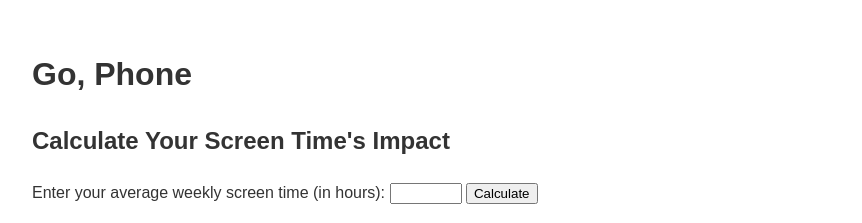
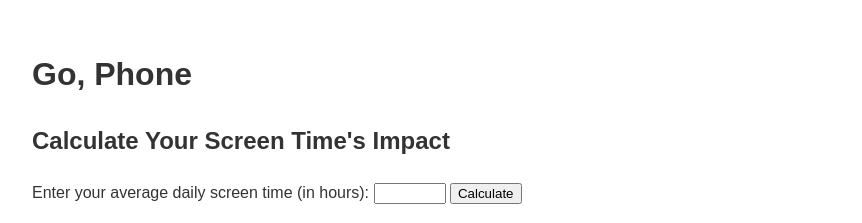
Before and after one commit to marcelpkg/scrolling.me, a plain HTML site: page index.html in a window 1280 px wide. Shown: the top 223 px of the page, without its empty margins (208-1070 px from the left). Drawn offline with Linux system fonts and the light colour scheme.

Commit message:
Update index.html

```diff
--- a/index.html
+++ b/index.html
@@ -13,7 +13,7 @@
 
             <div>
                 <h2>Calculate Your Screen Time's Impact</h2>
-                <label for="screenTime">Enter your average weekly screen time (in hours):</label>
+                <label for="screenTime">Enter your average daily screen time (in hours):</label>
                 <input type="number" id="screenTime" min="0" max="24" step="0.1">
                 <button onclick="calculateTime()">Calculate</button>
 
```
